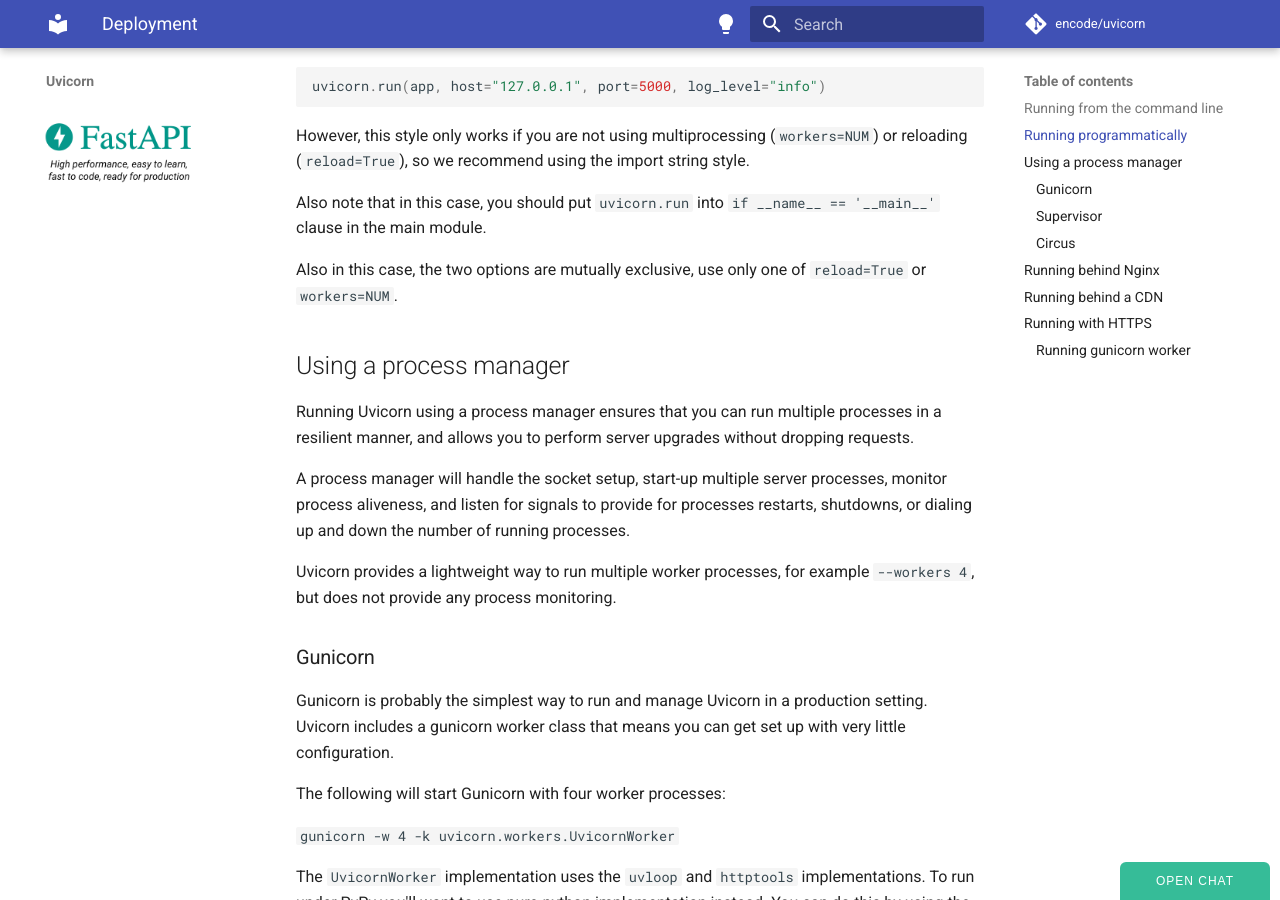
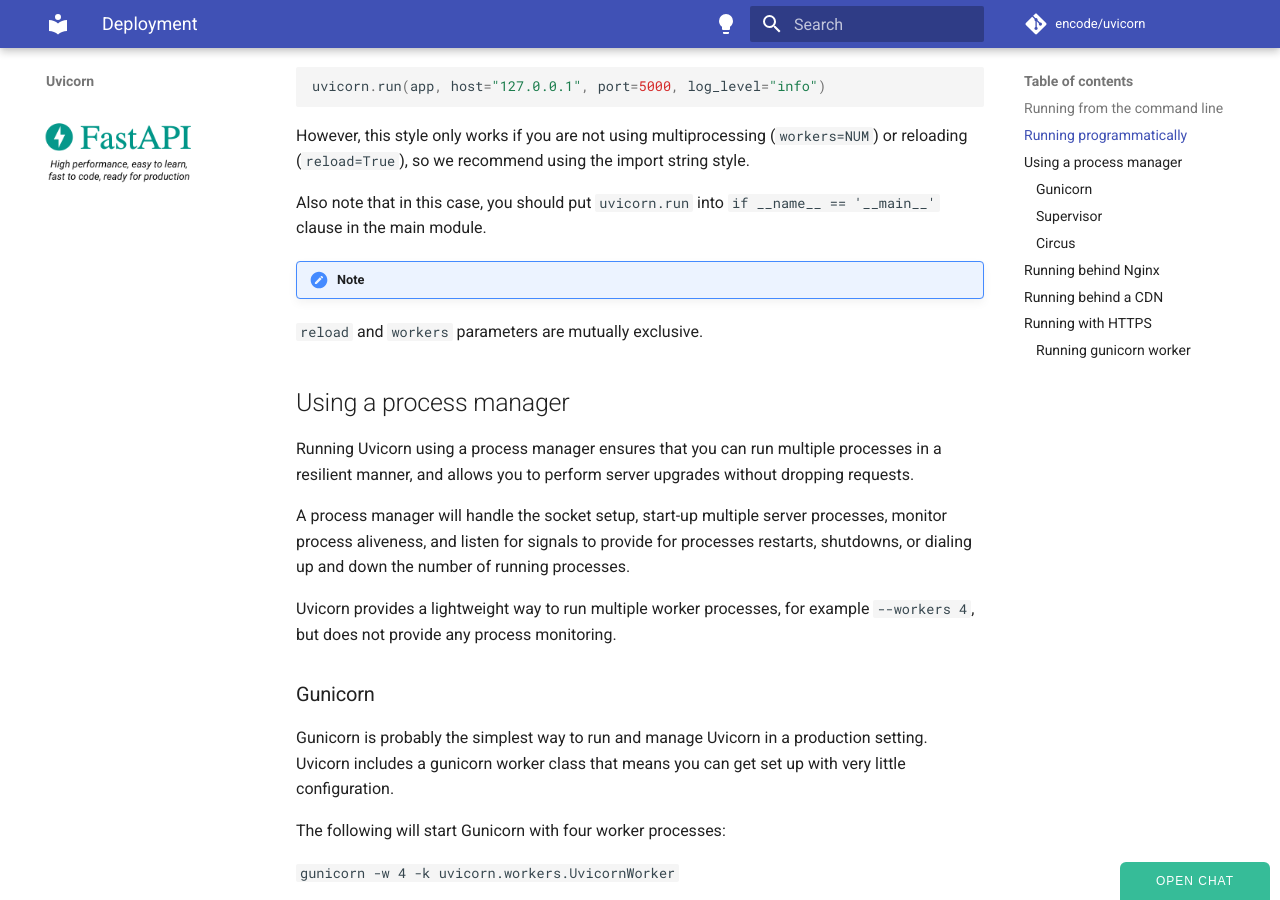
Before and after one commit to encode/uvicorn, an MkDocs documentation site: the page built from docs/deployment.md, in a window 1280 px wide and 900 px high, scrolled down 3084 px. Built offline with MkDocs 1.6.1 and Material for MkDocs 9.7.7, drawn with Linux system fonts in a browser that asks for light colours; comment, search, counter and statistics services are not loaded.

Commit message:
Update docs/deployment.md
Co-authored-by: Marcelo Trylesinski <marcelotryle@gmail.com>

```diff
--- a/docs/deployment.md
+++ b/docs/deployment.md
@@ -160,7 +160,8 @@
 
 Also note that in this case, you should put `uvicorn.run` into `if __name__ == '__main__'` clause in the main module.
 
-Also in this case, the two options are mutually exclusive, use only one of `reload=True` or `workers=NUM`.
+!!! note
+`reload` and `workers` parameters are mutually exclusive.
 
 ## Using a process manager
 
```
